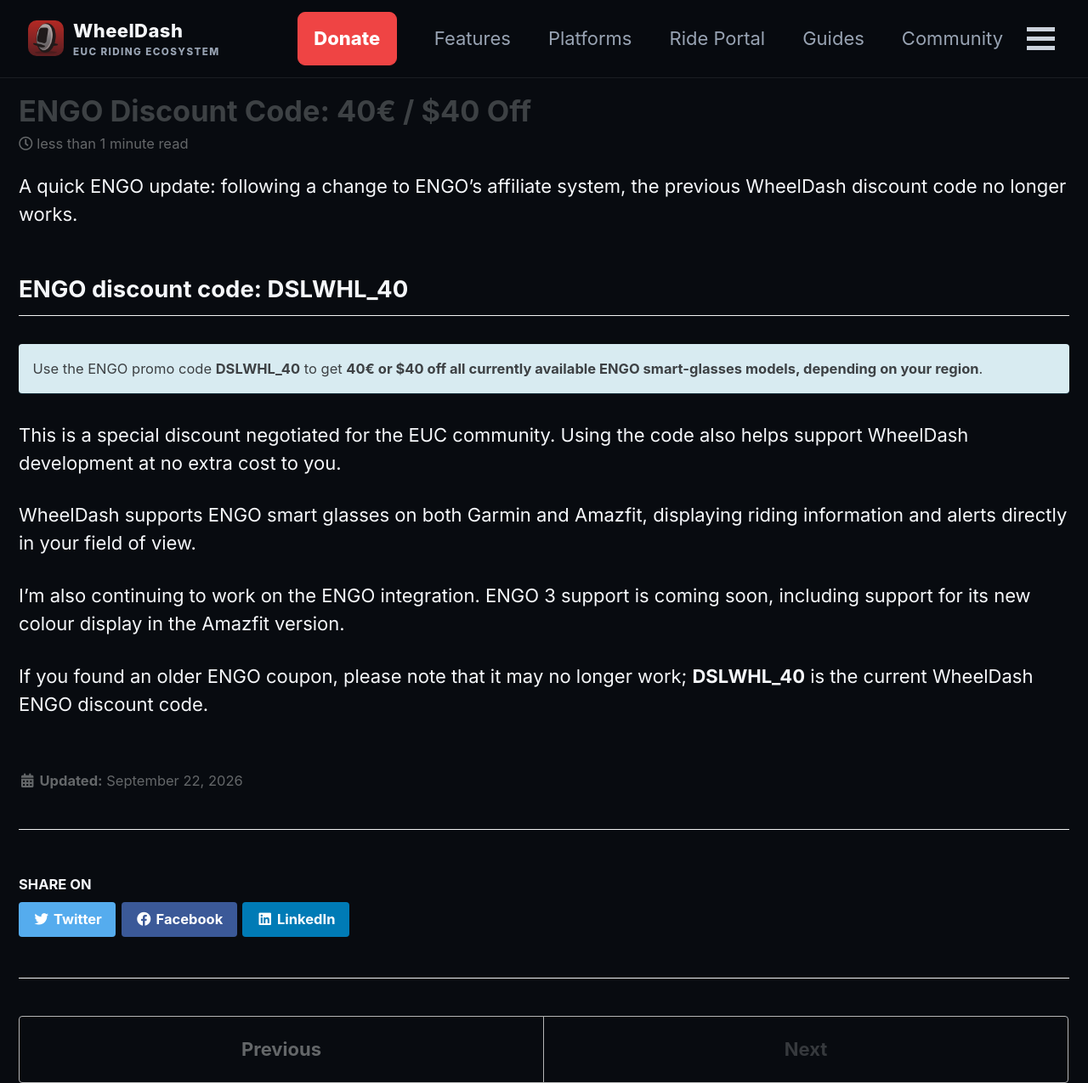
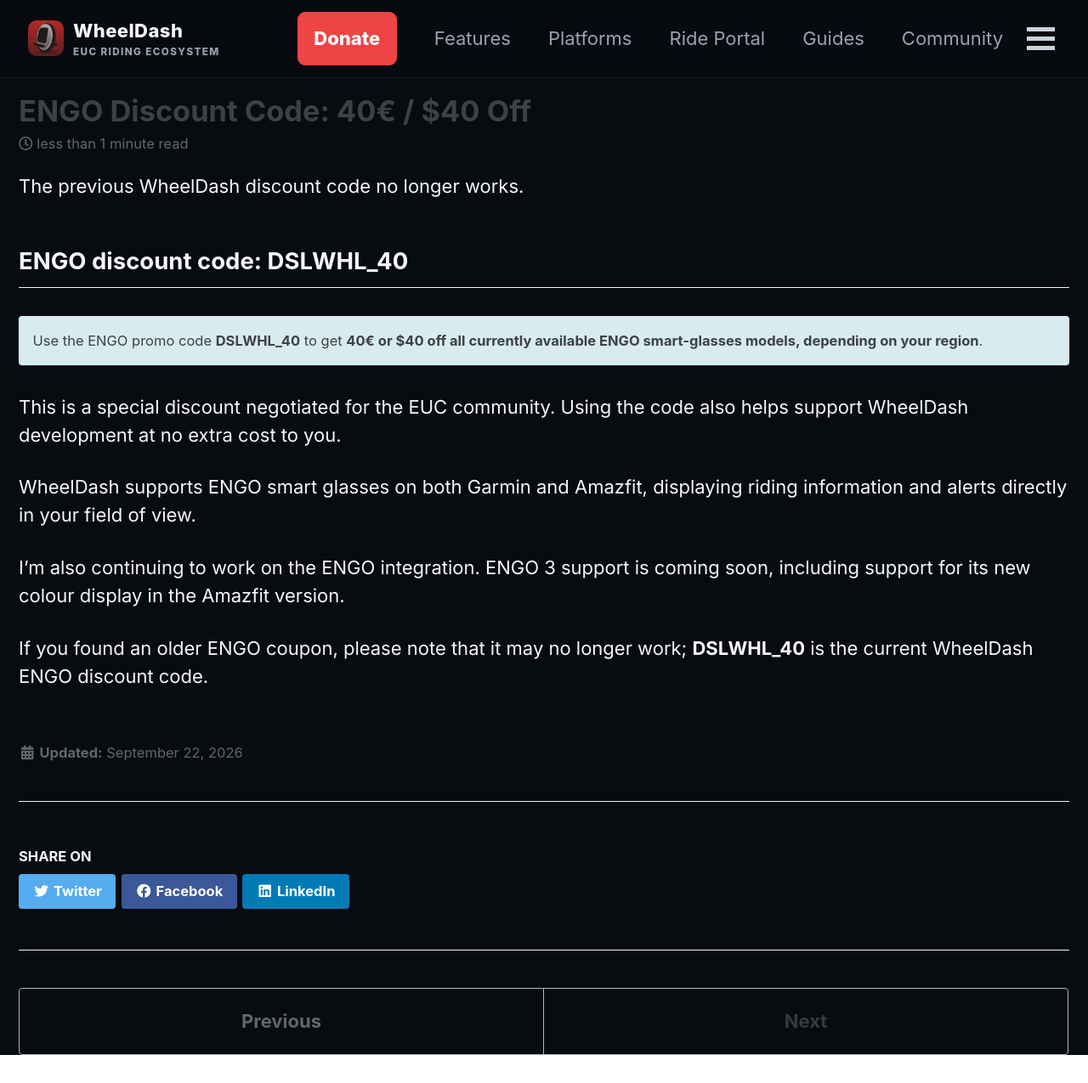
Before and after one commit to blkfribourg/blkfribourg.github.io, a Jekyll site: the page built from _pages/_posts/2026-09-22-engo-discount-code-40-off.md, in a window 1280 px wide. Shown: the whole page at 85% size. Built offline with Jekyll 4.4.1, drawn with Linux system fonts in a browser that asks for light colours; cached includes are drawn as plain includes; after the commit the page ends 1242 px from its top, so only the background shows below that.

Commit message:
Update 2026-09-22-engo-discount-code-40-off.md

```diff
--- a/_pages/_posts/2026-09-22-engo-discount-code-40-off.md
+++ b/_pages/_posts/2026-09-22-engo-discount-code-40-off.md
@@ -11,7 +11,7 @@
 excerpt: "Use WheelDash discount code DSLWHL_40 to get 40€ or $40 off ENGO smart glasses, depending on your region."
 ---
 
-A quick ENGO update: following a change to ENGO's affiliate system, the previous WheelDash discount code no longer works.
+The previous WheelDash discount code no longer works.
 
 ## ENGO discount code: DSLWHL_40
 
```
